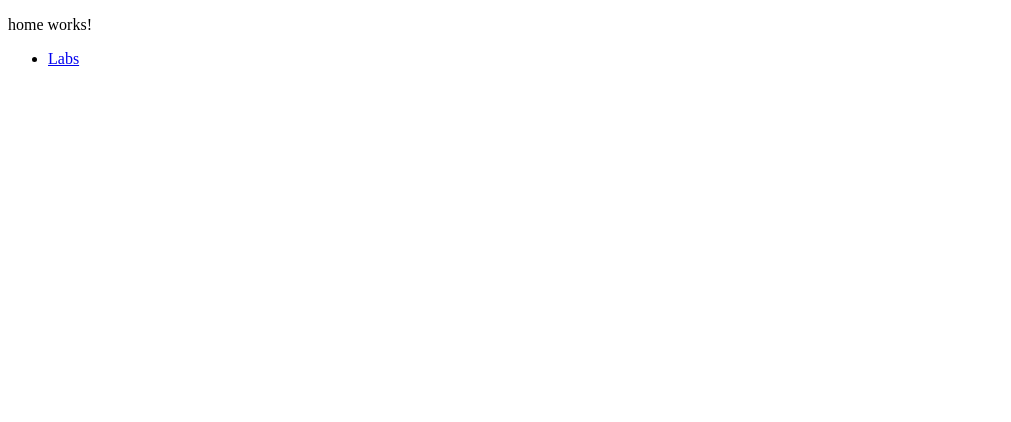
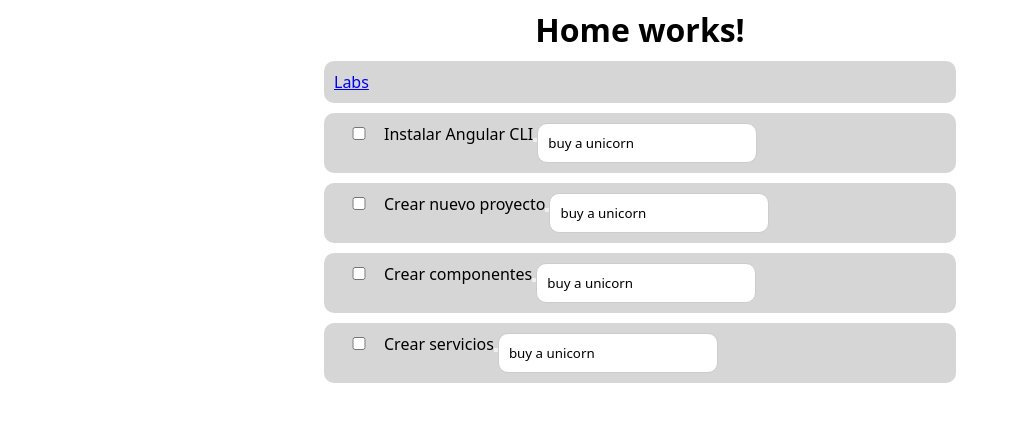
Before and after one commit to yahir140306/angular_aprendiendo, an Angular app: page / in a window 1280 px wide. Shown: the top 422 px of the page, without its empty margins (0-1011 px from the left). Built offline with nearby package versions, Linux system fonts and the light colour scheme.

Commit message:
Añade estilos y estructura básica a home.component.html y home.component.css; actualiza imports en home.component.ts

```diff
--- a/src/app/pages/home/home.component.css
+++ b/src/app/pages/home/home.component.css
@@ -0,0 +1,43 @@
+* {
+  margin: 0;
+  padding: 0;
+  box-sizing: border-box;
+  font-family: system-ui;
+}
+
+h1 {
+  text-align: center;
+}
+
+li {
+  display: flex;
+  list-style: none;
+  width: 50%;
+  margin: 10px auto;
+  padding: 10px;
+  background: #cccc;
+  border-radius: 10px;
+
+  .edit {
+    outline: none;
+    border-radius: 10px;
+    padding: 10px;
+  }
+}
+
+li:hover {
+  background: #aaa;
+}
+
+.toggle {
+  border-radius: 5px;
+  padding: 10px;
+  width: 50px;
+}
+
+.edit {
+  outline: none;
+  border-radius: 5px;
+  padding: 10px;
+  border: 0.5px solid #ccc;
+}
--- a/src/app/pages/home/home.component.html
+++ b/src/app/pages/home/home.component.html
@@ -1,7 +1,20 @@
-<p>home works!</p>
+<h1>Home works!</h1>
 
 <ul>
-    <li>
-        <a href="/labs">Labs</a>
+  <li>
+    <a href="/labs">Labs</a>
+  </li>
+</ul>
+
+<section class="todo-list">
+  <ul>
+    <li *ngFor="let task of tasks()">
+      <div class="view">
+        <input class="toggle" type="checkbox">
+        <label>{{ task }}</label>
+        <button class="destroy"></button>
+      </div>
+      <input class="edit" value="buy a unicorn">
     </li>
-</ul>
+  </ul>
+</section>
--- a/src/app/pages/home/home.component.ts
+++ b/src/app/pages/home/home.component.ts
@@ -1,12 +1,18 @@
-import { Component } from '@angular/core';
+import { CommonModule } from '@angular/common';
+import { Component, signal } from '@angular/core';
 
 @Component({
   selector: 'app-home',
   standalone: true,
-  imports: [],
+  imports: [CommonModule],
   templateUrl: './home.component.html',
-  styleUrl: './home.component.css'
+  styleUrl: './home.component.css',
 })
 export class HomeComponent {
-
+  tasks = signal([
+    'Instalar Angular CLI',
+    'Crear nuevo proyecto',
+    'Crear componentes',
+    'Crear servicios',
+  ]);
 }
```
